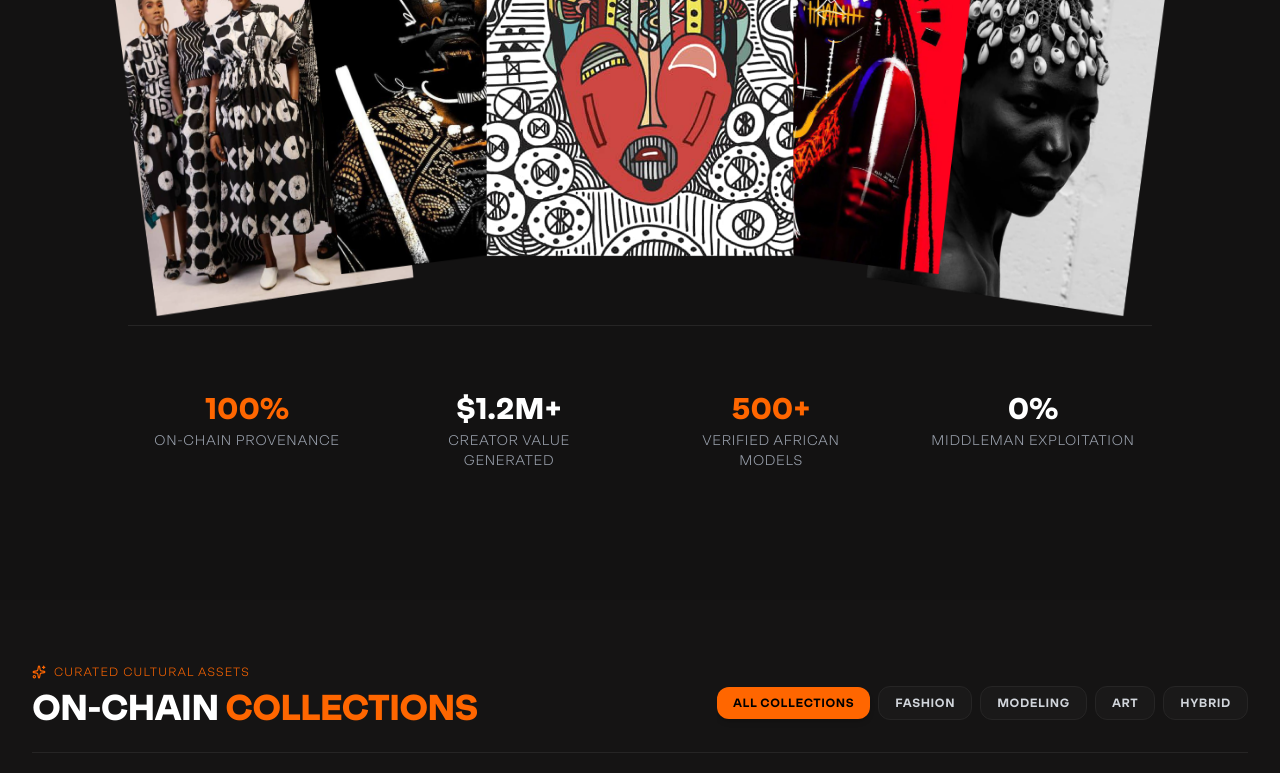
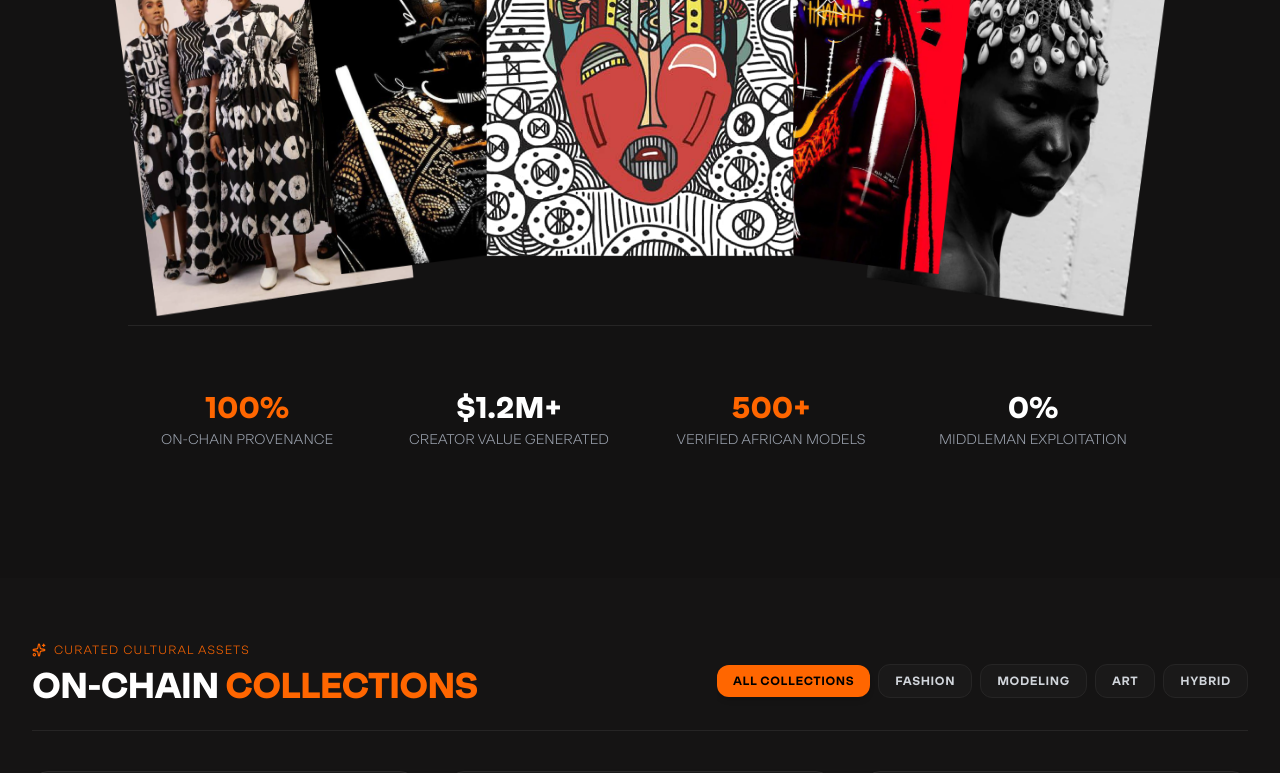
Before and after one commit to Kaycee276/blackfrica-fe, a Next.js app: page / in a window 1280 px wide. Shown: the part 900-1673 px from the top of the page. Built offline with nearby package versions, Linux system fonts and the light colour scheme.

Commit message:
revert: undo hero animations

```diff
--- a/src/components/Hero.tsx
+++ b/src/components/Hero.tsx
@@ -20,38 +20,16 @@ export const Hero = () => {
 
   let colorIndexCounter = 0;
 
-  const metrics = [
-    { value: "100%", label: "On-Chain Provenance", highlight: true },
-    { value: "$1.2M+", label: "Creator Value Generated", highlight: false },
-    { value: "500+", label: "Verified African Models", highlight: true },
-    { value: "0%", label: "Middleman Exploitation", highlight: false },
-  ];
-
   return (
     <section className="relative overflow-hidden pt-12 pb-20 md:pt-16 md:pb-28">
-      {/* Subtle Ambient Background Pulse Glow */}
-      <motion.div
-        animate={{
-          scale: [1, 1.15, 1],
-          opacity: [0.12, 0.22, 0.12],
-        }}
-        transition={{
-          duration: 8,
-          repeat: Infinity,
-          ease: "easeInOut",
-        }}
-        className="absolute top-1/4 left-1/2 -translate-x-1/2 -translate-y-1/2 w-[500px] sm:w-[700px] h-[300px] sm:h-[450px] bg-brand-gold-glow blur-3xl rounded-full pointer-events-none z-0"
-      />
-
       <div className="max-w-7xl mx-auto px-4 sm:px-6 lg:px-8 relative z-10">
         <div className="flex flex-col items-center text-center max-w-6xl xl:max-w-7xl mx-auto space-y-6">
-
-          {/* Main Headline: Smooth scale & upward slide with brand letter coloring */}
+          {/* Main Headline: Colored brand sequence for first part, straight up Black/White for DIGITAL OWNERSHIP... */}
           <motion.h1
-            initial={{ opacity: 0, y: 30, scale: 0.98 }}
-            whileInView={{ opacity: 1, y: 0, scale: 1 }}
-            viewport={{ once: false, margin: "-40px" }}
-            transition={{ duration: 0.7, ease: [0.215, 0.61, 0.355, 1] }}
+            initial={{ opacity: 0, y: 20 }}
+            whileInView={{ opacity: 1, y: 0 }}
+            viewport={{ once: false, margin: "-30px" }}
+            transition={{ duration: 0.6, delay: 0.1 }}
             className="text-3xl sm:text-5xl md:text-6xl lg:text-7xl xl:text-8xl font-extrabold tracking-tight uppercase leading-[1.05] font-mamakilo"
           >
             {coloredPart.split("").map((char, index) => {
@@ -71,12 +49,12 @@ export const Hero = () => {
             <span className="text-text-primary">{monochromePart}</span>
           </motion.h1>
 
-          {/* Subheading: Smooth fade-in and slide */}
+          {/* Subheading directly matching Figma - wider layout on large screens */}
           <motion.p
-            initial={{ opacity: 0, y: 24 }}
+            initial={{ opacity: 0, y: 20 }}
             whileInView={{ opacity: 1, y: 0 }}
-            viewport={{ once: false, margin: "-40px" }}
-            transition={{ duration: 0.7, delay: 0.15, ease: [0.215, 0.61, 0.355, 1] }}
+            viewport={{ once: false, margin: "-30px" }}
+            transition={{ duration: 0.6, delay: 0.2 }}
             className="text-base sm:text-lg md:text-xl lg:text-2xl text-text-secondary max-w-4xl lg:max-w-5xl leading-relaxed font-normal"
           >
             To redefine the value of African modeling by turning creativity,
@@ -84,12 +62,12 @@ export const Hero = () => {
             connect global fans.
           </motion.p>
 
-          {/* CTA Action Buttons with micro-interactions */}
+          {/* CTA Action Buttons matching Figma frame 16 */}
           <motion.div
             initial={{ opacity: 0, y: 20 }}
             whileInView={{ opacity: 1, y: 0 }}
-            viewport={{ once: false, margin: "-40px" }}
-            transition={{ duration: 0.7, delay: 0.25, ease: [0.215, 0.61, 0.355, 1] }}
+            viewport={{ once: false, margin: "-30px" }}
+            transition={{ duration: 0.6, delay: 0.3 }}
             className="flex flex-col sm:flex-row items-center gap-4 pt-4 w-full sm:w-auto"
           >
             <Link
@@ -114,33 +92,46 @@ export const Hero = () => {
           <CardStack />
         </div>
 
-        {/* Metric Badges with staggered interactive hover cards */}
+        {/* Metric Badges */}
         <motion.div
-          initial={{ opacity: 0, y: 30 }}
+          initial={{ opacity: 0, y: 20 }}
           whileInView={{ opacity: 1, y: 0 }}
-          viewport={{ once: false, margin: "-40px" }}
-          transition={{ duration: 0.7, delay: 0.3, ease: [0.215, 0.61, 0.355, 1] }}
+          viewport={{ once: false, margin: "-30px" }}
+          transition={{ duration: 0.6, delay: 0.2 }}
           className="grid grid-cols-2 md:grid-cols-4 gap-6 pt-12 border-t border-border-primary max-w-5xl mx-auto"
         >
-          {metrics.map((metric, idx) => (
-            <motion.div
-              key={idx}
-              whileHover={{ y: -4, scale: 1.03 }}
-              transition={{ type: "spring", stiffness: 300, damping: 15 }}
-              className="text-center p-4 rounded-xl hover:bg-bg-secondary transition-colors border border-transparent hover:border-border-primary cursor-default"
-            >
-              <h3
-                className={`text-2xl sm:text-3xl font-extrabold ${
-                  metric.highlight ? "text-brand-gold" : "text-text-primary"
-                }`}
-              >
-                {metric.value}
-              </h3>
-              <p className="text-xs sm:text-sm text-text-muted mt-1 uppercase font-mono tracking-wider">
-                {metric.label}
-              </p>
-            </motion.div>
-          ))}
+          <div className="text-center p-4">
+            <h3 className="text-2xl sm:text-3xl font-extrabold text-brand-gold">
+              100%
+            </h3>
+            <p className="text-xs sm:text-sm text-text-muted mt-1 uppercase font-mono">
+              On-Chain Provenance
+            </p>
+          </div>
+          <div className="text-center p-4">
+            <h3 className="text-2xl sm:text-3xl font-extrabold text-text-primary">
+              $1.2M+
+            </h3>
+            <p className="text-xs sm:text-sm text-text-muted mt-1 uppercase font-mono">
+              Creator Value Generated
+            </p>
+          </div>
+          <div className="text-center p-4">
+            <h3 className="text-2xl sm:text-3xl font-extrabold text-brand-gold">
+              500+
+            </h3>
+            <p className="text-xs sm:text-sm text-text-muted mt-1 uppercase font-mono">
+              Verified African Models
+            </p>
+          </div>
+          <div className="text-center p-4">
+            <h3 className="text-2xl sm:text-3xl font-extrabold text-text-primary">
+              0%
+            </h3>
+            <p className="text-xs sm:text-sm text-text-muted mt-1 uppercase font-mono">
+              Middleman Exploitation
+            </p>
+          </div>
         </motion.div>
       </div>
     </section>
```
